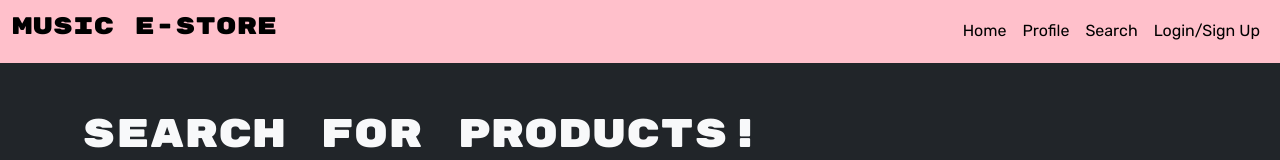
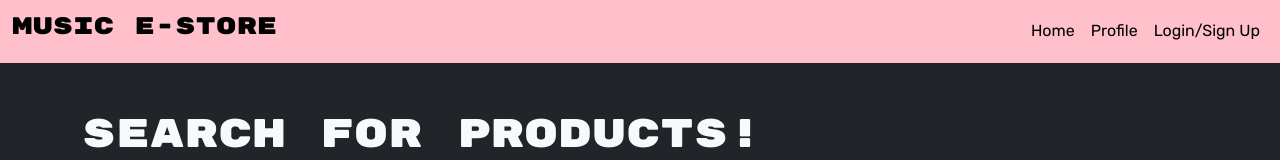
Before and after one commit to AliahG97/project-3, a React (Vite) app in the folder client/: page / in a window 1280 px wide. Shown: the top 160 px of the page. Built offline with nearby package versions, Linux system fonts and the light colour scheme.

Commit message:
favorites image shows and deleted search tab

```diff
--- a/client/src/components/Navbar.jsx
+++ b/client/src/components/Navbar.jsx
@@ -28,10 +28,6 @@ const AppNavbar = () => {
               </Nav.Link>
               <Nav.Link as={Link} to='/profile'>
                 Profile
-              </Nav.Link>
-
-              <Nav.Link as={Link} to='/search'>
-                Search
               </Nav.Link>
               {/* if user is logged in show saved books and logout */}
               {Auth.loggedIn() ? (
--- a/client/src/pages/FavoriteProducts.jsx
+++ b/client/src/pages/FavoriteProducts.jsx
@@ -75,7 +75,7 @@ console.log(favorites)
             return (
               <Col md="4">
                 <Card key={product.productId} border='dark'>
-                  {product.image ? <Card.Img src={product.image} alt={`The cover for ${product.title}`} variant='top' /> : null}
+                  {product.image ? <Card.Img src={product?.image?.replace('/client/public', '')} alt={`The cover for ${product.title}`} variant='top' /> : null}
                   <Card.Body>
                     <Card.Title>{product.title}</Card.Title>
                     <Card.Text>{product.description}</Card.Text>
```
